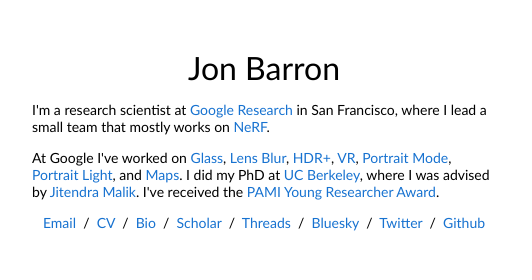
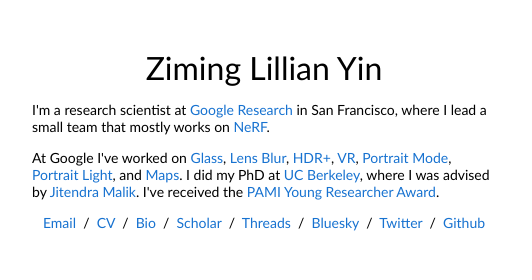
Before and after one commit to LILLIAN-YIN/ITEC1010, a plain HTML site: page index.html in a window 1280 px wide. Shown: the top 280 px of the page, 228-760 px from the left. Drawn offline with Linux system fonts and the light colour scheme.

Commit message:
Update index.html

```diff
--- a/index.html
+++ b/index.html
@@ -20,7 +20,7 @@
             <tr style="padding:0px">
               <td style="padding:2.5%;width:63%;vertical-align:middle">
                 <p class="name" style="text-align: center;">
-                  Jon Barron
+                  Ziming Lillian Yin
                 </p>
                 <p>I'm a research scientist at <a href="https://ai.google/research">Google Research</a> in San Francisco, where I lead a small team that mostly works on <a href="https://www.matthewtancik.com/nerf">NeRF</a>.
                 </p>
```
